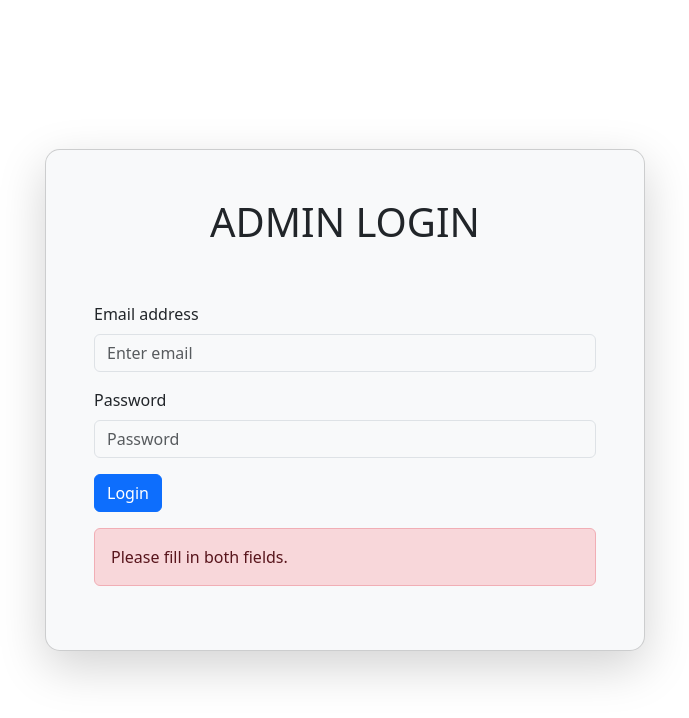
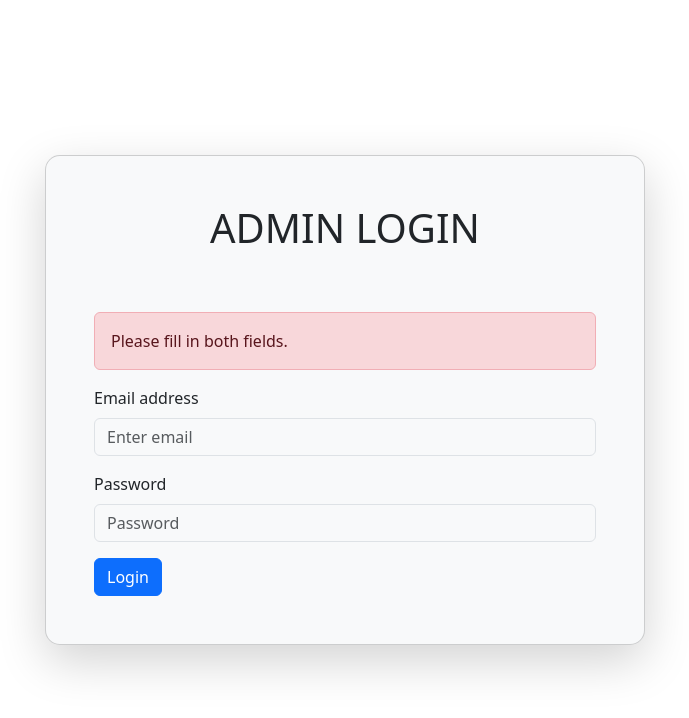
Before and after one commit to cjustine09/ecommerce-frontend, a React (Create React App) app: page / in a window 1280 px wide. Both pictures are taken after a click on the button "Login". Shown: the top 718 px of the page, without its empty margins (295-984 px from the left). Built offline with nearby package versions, Linux system fonts and the light colour scheme.

Commit message:
edited the error field

```diff
--- a/src/components/LoginForm.js
+++ b/src/components/LoginForm.js
@@ -65,6 +65,11 @@ function LoginForm() {
             <Card className="bg-light text-dark shadow-lg" style={{ width: '600px', borderRadius: '15px', backgroundColor: 'rgba(255, 255, 255, 0.7)'}}>
             <h1 className='text-center pt-5 font-weight-bold'>ADMIN LOGIN</h1>
                 <Card.Body className='p-5'>
+                {errorMessage && (
+                        <Alert variant="danger" className="mt-1">
+                            {errorMessage}
+                        </Alert>
+                    )}
                     <Form>
                         <Form.Group controlId="formBasicEmail">
                             <Form.Label className="font-weight-bold">Email address</Form.Label>
@@ -93,11 +98,7 @@ function LoginForm() {
                         </Button>
                     </Form>
 
-                    {errorMessage && (
-                        <Alert variant="danger" className="mt-3">
-                            {errorMessage}
-                        </Alert>
-                    )}
+
                 </Card.Body>
             </Card>
         </Container>
```
